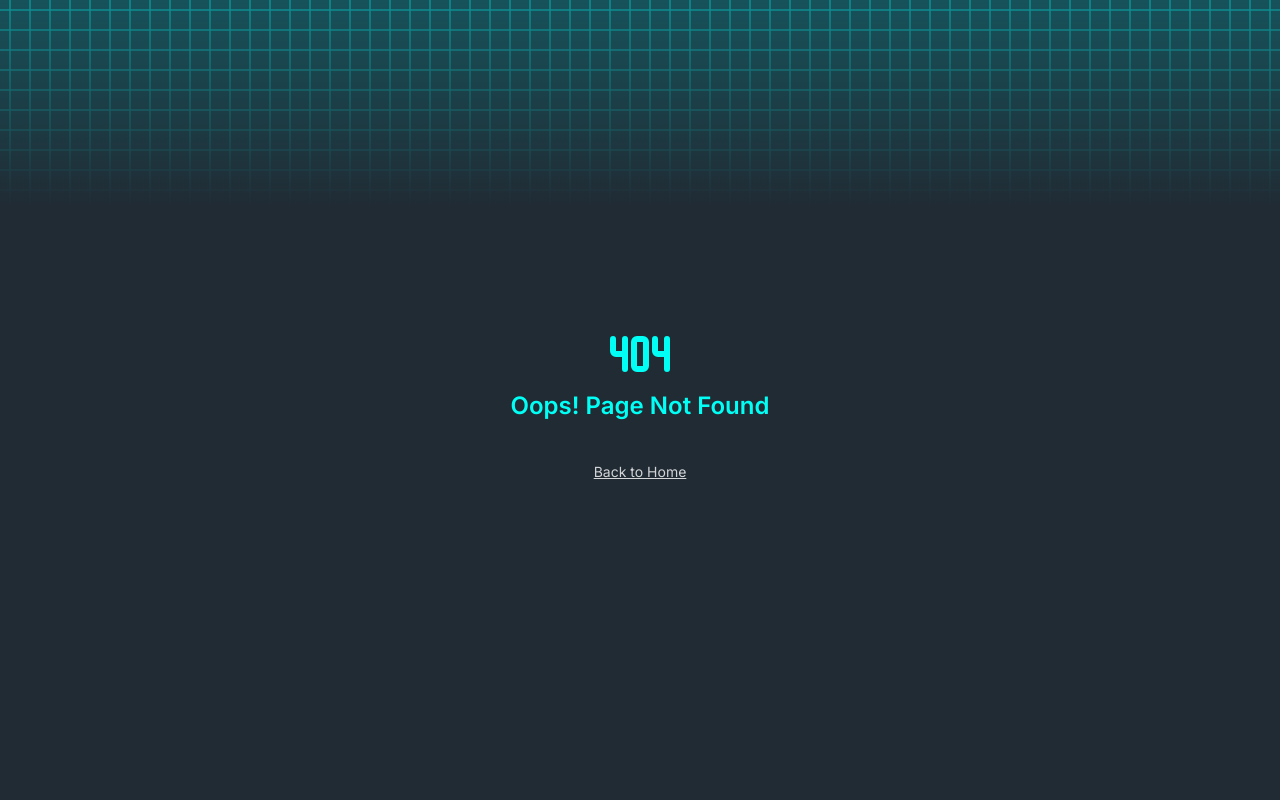
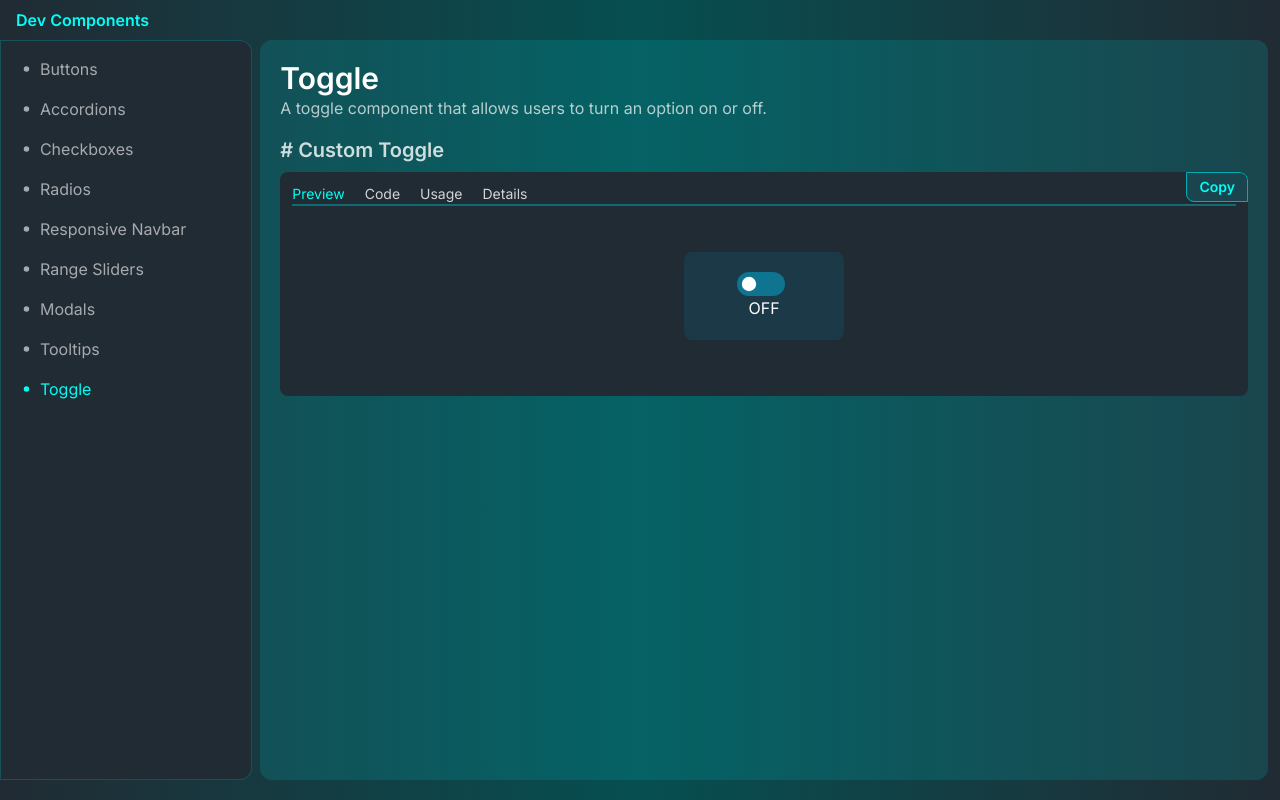
Before and after one commit to devyanshyadav/dev-components-v1, a Next.js app: page /components/toggles in a window 1280 px wide. Before the commit this address had no page. Built offline with nearby package versions, Linux system fonts and the light colour scheme.

Commit message:
added toggle button

```diff
--- /dev/null
+++ b/app/(routes)/components/(sub-components)/toggles/page.jsx
@@ -0,0 +1,26 @@
+"use client";
+import React, { useState } from "react";
+import ComponentPreview from "@/app/Components/ComponentPreview";
+import CustomToggle from "@/app/Preview_components/Toggle/CustomToggle";
+import TogglesInfo from "@/app/Preview_components/Toggle/TogglesInfo";
+
+const page = () => {
+  const [hasToggle, setHasToggle] = useState(false);
+
+  return (
+    <ComponentPreview
+      component_name={TogglesInfo[0].title}
+      component_details={TogglesInfo[0].details}
+      component_usage_code={TogglesInfo[0].usage_code}
+      component_preview={
+        <div className="bg-cyan-700/20 p-5 rounded-lg min-w-full md:min-w-40 grid place-content-center">
+          <CustomToggle hasToggle={hasToggle} setHasToggle={setHasToggle} />
+        </div>
+      }
+      component_code={TogglesInfo[0].code}
+      component_packages={TogglesInfo[0].packages}
+    />
+  );
+};
+
+export default page;
--- /dev/null
+++ b/app/Preview_components/Toggle/CustomToggle.jsx
@@ -0,0 +1,38 @@
+"use client";
+import React from "react";
+
+const CustomToggle = ({ hasToggle, setHasToggle }) => {
+  const toggleSize = "w-12 h-6";
+
+  return (
+    <>
+      <label
+        htmlFor="toggleBox"
+        className={
+          (hasToggle ? "bg-cyan-400" : "bg-cyan-700") +
+          " " +
+          toggleSize +
+          " p-1 rounded-full relative grid"
+        }
+      >
+        <input
+          type="checkbox"
+          className="opacity-0 absolute cursor-pointer inset-0"
+          id="toggleBox"
+          onChange={(e) => setHasToggle(e.target.checked)}
+        />
+        <div
+          className={
+            "h-full bg-white aspect-square pointer-events-none transition-all duration-400 rounded-full " +
+            (hasToggle
+              ? "justify-self-end scale-100"
+              : "justify-self-start scale-90")
+          }
+        ></div>
+      </label>
+      <span className="text-white mx-3">{hasToggle ? "ON" : "OFF"}</span>
+    </>
+  );
+};
+
+export default CustomToggle;
--- /dev/null
+++ b/app/Preview_components/Toggle/TogglesInfo.js
@@ -0,0 +1,92 @@
+let hasToggle = true;
+let toggleSize = "w-12 h-6";
+let LabelCss_0 = `${
+  hasToggle ? "bg-cyan-400" : "bg-cyan-700"
+} ${toggleSize} p-1 rounded-full relative grid `;
+
+let CircleCss_0 = `h-full  bg-white aspect-square pointer-events-none transition-all duration-400 rounded-full ${
+  hasToggle ? "justify-self-end scale-100" : "justify-self-start scale-90"
+}`;
+const TogglesInfo = [
+  {
+    title: "Custom Toggle",
+    details: {
+      description: "A custom toggle switch component with a smooth animation.",
+      features: [
+        "Displays a toggle switch with a circular knob",
+        "Allows toggling between two states (on/off)",
+        "Provides a smooth animation when toggling",
+        "Includes a label to indicate the current state",
+      ],
+      props: [
+        {
+          propName: "hasToggle",
+          propExample: "true",
+          propDetail:
+            "A boolean value representing the current state of the toggle switch.",
+        },
+        {
+          propName: "setHasToggle",
+          propExample: "setHasToggle",
+          propDetail:
+            "A function to update the hasToggle state when the toggle switch is clicked.",
+        },
+      ],
+      doc_links: [],
+      packages: [],
+    },
+    usage_code: `
+      import CustomToggle from "@/app/dev_components/CustomToggle";
+      import React, { useState } from "react";
+
+      const page = () => {
+        const [hasToggle, setHasToggle] = useState(false);
+
+        return <CustomToggle hasToggle={hasToggle} setHasToggle={setHasToggle} />;
+      };
+
+      export default page;
+            `,
+    code: `
+    import React from "react";
+
+    const CustomToggle = ({ hasToggle, setHasToggle }) => {
+      const toggleSize = "w-12 h-6";
+
+      return (
+        <>
+          <label
+            htmlFor="toggleBox"
+            className={
+              (hasToggle ? "bg-cyan-400" : "bg-cyan-700") +
+              " " +
+              toggleSize +
+              " p-1 rounded-full relative grid"
+            }
+          >
+            <input
+              type="checkbox"
+              className="opacity-0 absolute cursor-pointer inset-0"
+              id="toggleBox"
+              onChange={(e) => setHasToggle(e.target.checked)}
+            />
+            <div
+              className={
+                "h-full bg-white aspect-square pointer-events-none transition-all duration-400 rounded-full " +
+                (hasToggle
+                  ? "justify-self-end scale-100"
+                  : "justify-self-start scale-90")
+              }
+            ></div>
+          </label>
+          <span className="text-white mx-3">{hasToggle ? "ON" : "OFF"}</span>
+        </>
+      );
+    };
+
+    export default CustomToggle;
+     `,
+  },
+];
+
+export default TogglesInfo;
--- a/app/libs/zuststore.jsx
+++ b/app/libs/zuststore.jsx
@@ -8,6 +8,7 @@ import RadiosInfo from "../Preview_components/Radio/RadiosInfo";
 import RangeSliderInfo from "../Preview_components/RangeSlider/RangeSlidersInfo";
 import ModalsInfo from "../Preview_components/Modal/ModalsInfo";
 import TooltipsInfo from "../Preview_components/Tooltips/TooltipsInfo";
+import TogglesInfo from "../Preview_components/Toggle/TogglesInfo";
 
 const useDevStore = create((set, get) => ({
   ThemeColors: {
@@ -82,6 +83,14 @@ const useDevStore = create((set, get) => ({
       description:
         "A tooltip component that displays additional information or a helpful message when hovering over an element.",
       url: "/components/tooltips",
+    },
+    {
+      name:"Toggle",
+      image: "/svg_icons/toggle.png",
+      components_no: countObjects(TogglesInfo),
+      description:
+        "A toggle component that allows users to turn an option on or off.",
+      url: "/components/toggles",
     }
   ],
 }));
```
Also changed, not shown: public/svg_icons/icons8-toggle-switch-50.png (added).
